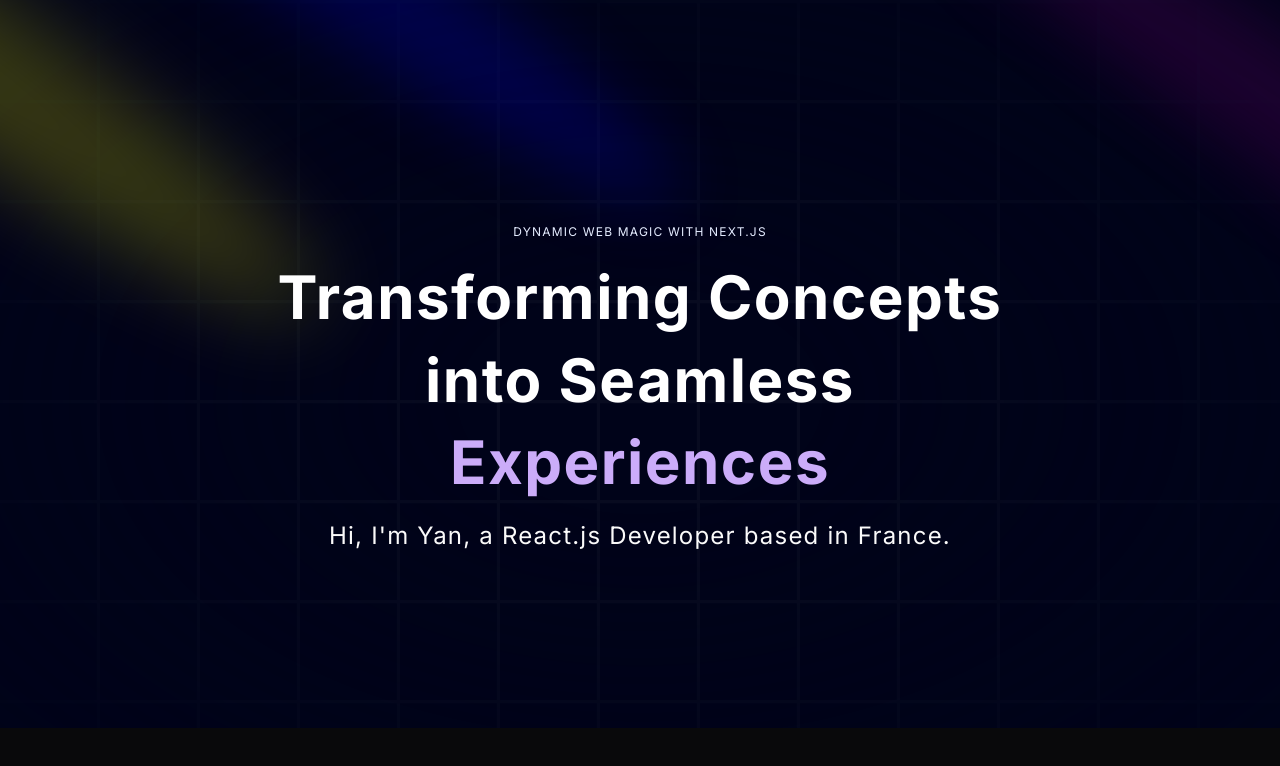
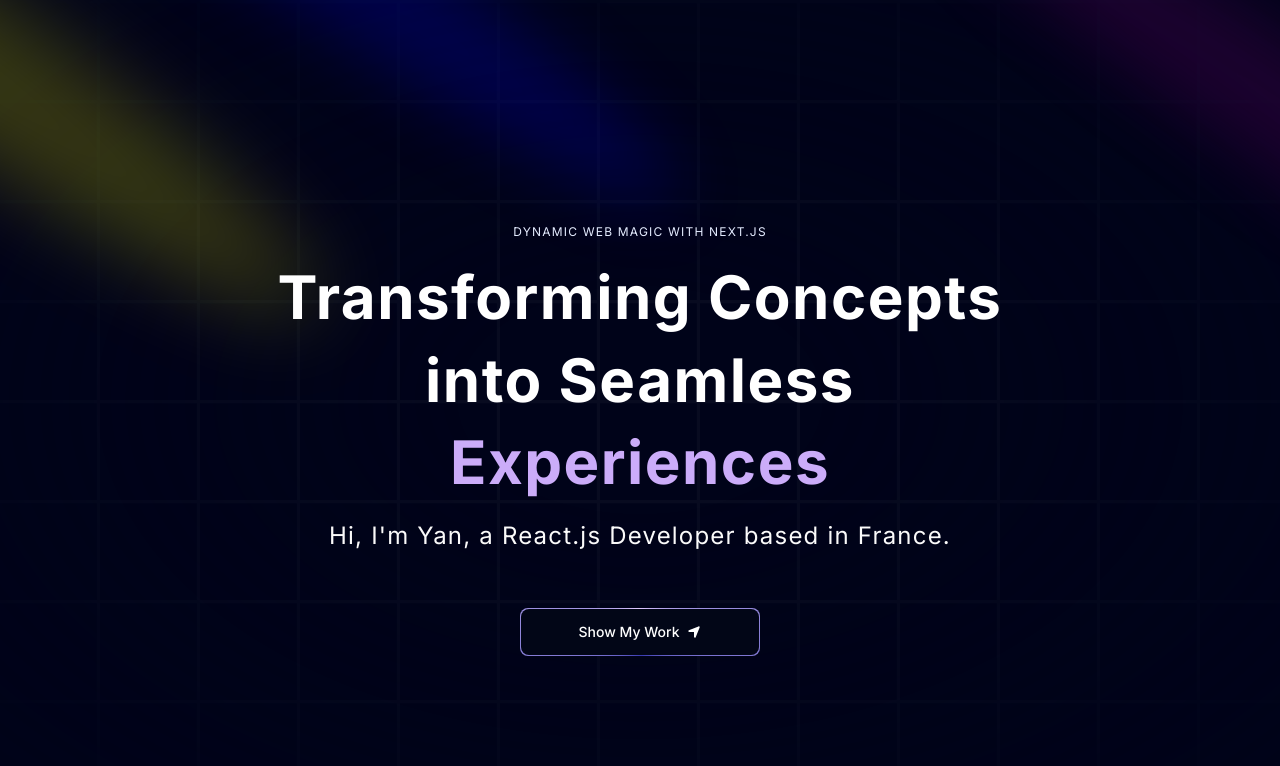
Before and after one commit to YanBerdin/next-portfolio, a Next.js app: page / in a window 1280 px wide. Shown: the top 766 px of the page. Built offline with nearby package versions, Linux system fonts and the light colour scheme.

Commit message:
Feat MagicButton

```diff
--- a/components/Hero.tsx
+++ b/components/Hero.tsx
@@ -1,7 +1,8 @@
-// import React from "react";
+import React from "react";
+import { FaLocationArrow } from "react-icons/fa6";
 import { Spotlight } from "./ui/Spotlight";
 import { TextGenerateEffect } from "./ui/TextGenerateEffect";
-
+import { MagicButton } from "./ui/MagicButton";
 
 export const Hero = () => {
     return (
@@ -11,20 +12,49 @@ export const Hero = () => {
                 <Spotlight className="top-10 left-full h-[80vh] w-[50vw]" fill="purple" />
                 <Spotlight className="-top-28 left-80 h-[80vh] w-[50vw]" fill="blue" />
             </div>
+
+            {/*
+            *  UI: grid
+            *  change bg color to bg-black-100 and reduce grid color from
+            *  0.2 to 0.03
+            */}
+
             <div className="h-screen w-full dark:bg-black-100 bg-white  dark:bg-grid-white/[0.03] bg-grid-black/[0.2] flex items-center justify-center absolute top-0 left-0">
+
                 {/* Radial gradient for the container to give a faded look */}
-                <div className="absolute pointer-events-none inset-0 flex items-center justify-center dark:bg-black-100  bg-white [mask-image:radial-gradient(ellipse_at_center,transparent_20%,black)]"/>
+
+                <div className="absolute pointer-events-none inset-0 flex items-center justify-center dark:bg-black-100  bg-white [mask-image:radial-gradient(ellipse_at_center,transparent_20%,black)]"
+                // change the bg to bg-black-100, so it matches the bg color and will blend in
+                />
+
             </div>
             <div className="flex justify-center relative my-20 z-10">
                 <div className="max-w-[89vh] md:max-w-2xl lg:max-w-[60vw] flex flex-col items-center justify-center">
-                    <h2 className="uppercase tracking-widest text-xs text-center text-blue-100 max-w-80">
+                    <p className="uppercase tracking-widest text-xs text-center text-blue-100 max-w-80">
                         Dynamic Web Magic With Next.js
-                    </h2>
+                    </p>
+                    {/**
+                     *  Link: https://ui.aceternity.com/components/text-generate-effect
+                     *
+                     *  change md:text-6xl, add more responsive code
+                     */}
                     <TextGenerateEffect
-                    className="text-center text-[40px] md:text-5xl lg:text-6xl"
+                        className="text-center text-[40px] md:text-5xl lg:text-6xl"
                         words="Transforming Concepts into Seamless Experiences"
                     />
-                    <p className="text-center md:tracking-wider mb-4 text-sm md:text-lg lg:text-2xl">Hi, I&apos;m Yan, a React.js Developer based in France.</p>
+                    <p className="text-center md:tracking-wider mb-4 text-sm md:text-lg lg:text-2xl">
+                        Hi, I&apos;m Yan, a React.js Developer based in France.
+                    </p>
+
+
+                        <MagicButton
+                            title="Show My Work"
+                            icon={<FaLocationArrow />}
+                            position="right"
+                            // handleClick={() => console.log('Button clicked!')}
+                            otherClasses="custom-class"
+                            href="#projects"
+                        />
                 </div>
             </div>
         </div>
--- /dev/null
+++ b/components/ui/MagicButton.tsx
@@ -0,0 +1,49 @@
+import React from 'react'
+
+/**
+ *  UI: border magic from tailwind css btns
+ *  Link: https://ui.aceternity.com/components/tailwindcss-buttons
+ *
+ *  change border radius to rounded-lg
+ *  add margin of md:mt-10
+ *  remove focus:ring-2 focus:ring-slate-400 focus:ring-offset-2 focus:ring-offset-slate-50
+ */
+
+export const MagicButton = (
+    {
+        title,
+        icon,
+        position,
+        handleClick,
+        otherClasses,
+        type,
+        href,
+    }: {
+        title: string;
+        icon: React.ReactNode;
+        position: string;
+        handleClick?: () => void;
+        type?: "button" | "submit" | "reset";
+        otherClasses?: string;
+        href?: string;
+    }) => {
+        const LinkOrButtonComp = href ? 'a' : 'button';
+        const LinkOrButtonCompProps = href ? { href } : { onClick: handleClick, type: type || 'button' };
+    return (
+        <LinkOrButtonComp
+             {...LinkOrButtonCompProps}
+             className={`relative inline-flex h-12 w-full md:w-60 md:mt-10 overflow-hidden rounded-lg p-[1px] focus:outline-none ${otherClasses}`}
+             >
+
+            <span className="absolute inset-[-1000%] animate-[spin_2s_linear_infinite] bg-[conic-gradient(from_90deg_at_50%_50%,#E2CBFF_0%,#393BB2_50%,#E2CBFF_100%)]" />
+            {/* remove px-3 py-1, add px-5 */}
+            <span className={`inline-flex h-full w-full cursor-pointer items-center justify-center rounded-lg bg-slate-950 px-7 text-sm font-medium text-white backdrop-blur-3xl gap-2 ${otherClasses}`}>
+                {position === "left" && icon}
+                {title}
+                {position === "right" && icon}
+            </span>
+        </LinkOrButtonComp>
+    );
+};
+
+// export default MagicButton
--- a/package.json
+++ b/package.json
@@ -17,6 +17,7 @@
     "next-themes": "^0.3.0",
     "react": "^18",
     "react-dom": "^18",
+    "react-icons": "^5.2.1",
     "tailwind-merge": "^2.3.0",
     "tailwindcss-animate": "^1.0.7"
   },
```
Also changed, not shown: 1 other file (tests, documents, lock files or other folders).
